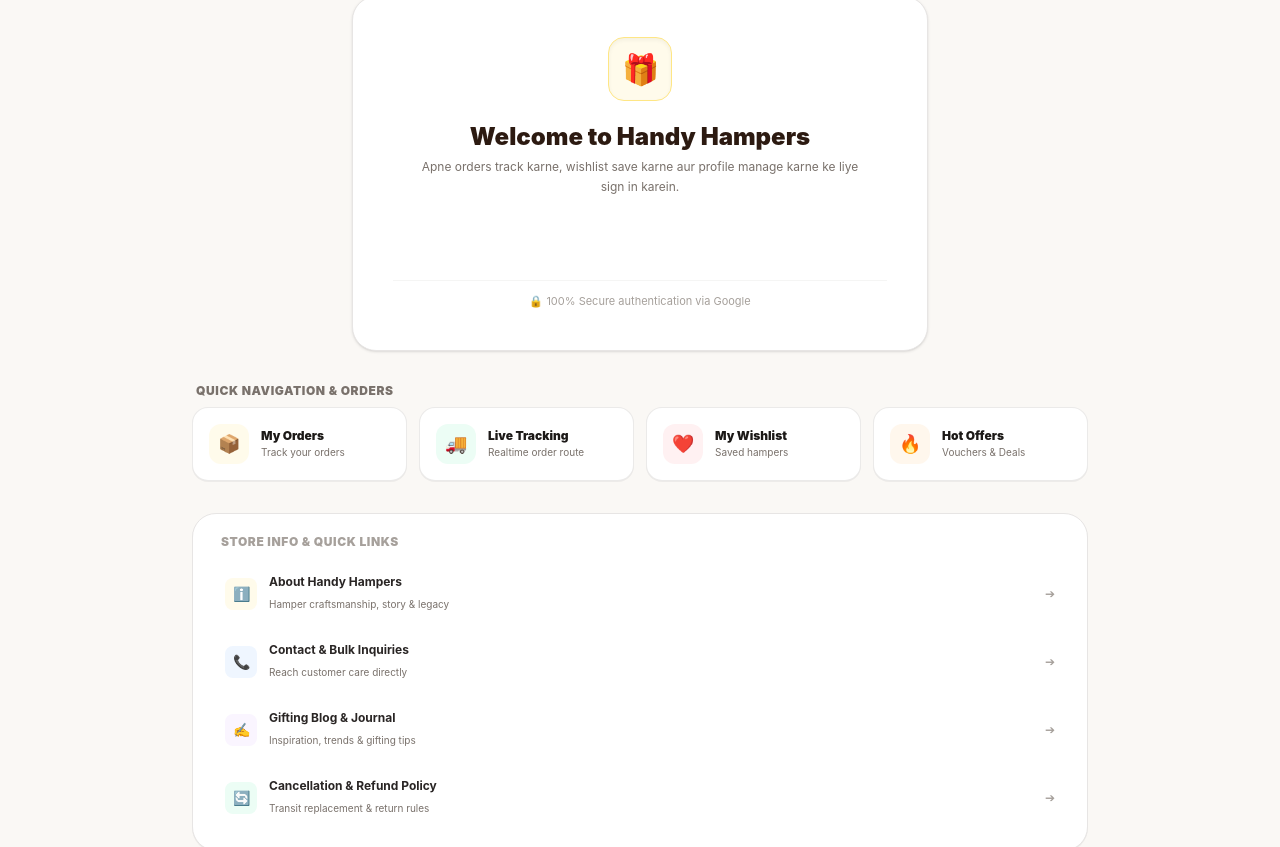
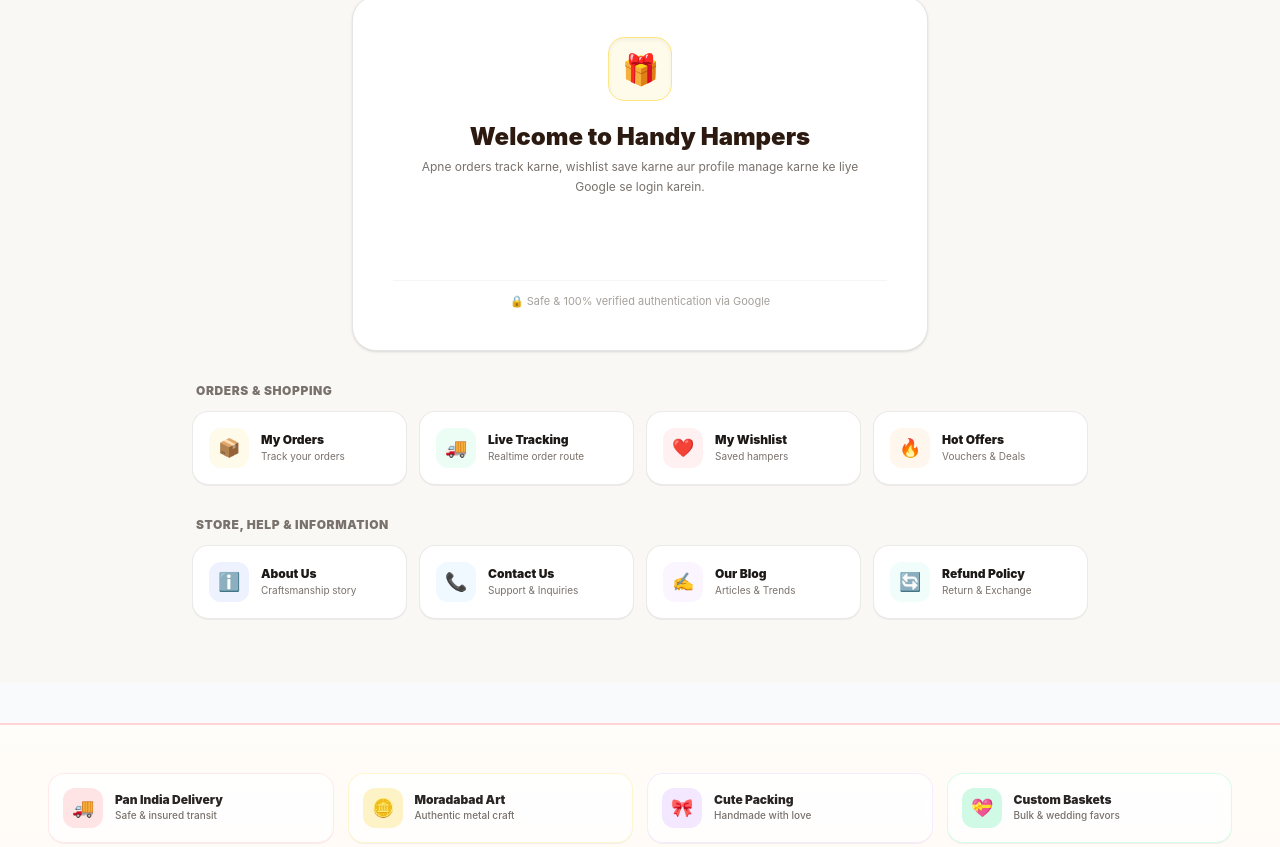
Before and after one commit to zubairbilal84-dev/handy-hampers-frontend, a React (Vite) app: page /my-account in a window 1280 px wide. Shown: the part 223-1070 px from the top of the page. Built offline with nearby package versions, Linux system fonts and the light colour scheme.

Commit message:
Show account links, blog, about and contact publicly

```diff
--- a/src/pages/MyAccountPage.jsx
+++ b/src/pages/MyAccountPage.jsx
@@ -16,7 +16,6 @@
     joinedDate: 'October 2026'
   });
 
-  // Check saved session in LocalStorage
   useEffect(() => {
     const saved = localStorage.getItem('handyUser');
     if (saved) {
@@ -34,7 +33,6 @@
     }
   }, []);
 
-  // Google OAuth Success Handler
   const handleGoogleSuccess = async (credentialResponse) => {
     try {
       setGoogleLoading(true);
@@ -48,7 +46,6 @@
         joinedDate: new Date().toLocaleDateString('en-US', { month: 'long', year: 'numeric' })
       };
 
-      // Cart transfer to user specific key on login
       const targetUserKey = `handy_cart_${decoded.email}`;
       try {
         const guestCart = localStorage.getItem('cart');
@@ -59,7 +56,6 @@
         console.error('Cart transfer error:', cErr);
       }
 
-      // Sync user data with MongoDB Backend
       try {
         const res = await fetch('https://handy-hampers.onrender.com/api/auth/google', {
           method: 'POST',
@@ -113,9 +109,9 @@
       </div>
 
       <div className="py-6 md:py-16 px-4 lg:px-10">
-        <div className="max-w-4xl mx-auto space-y-6 md:space-y-8">
+        <div className="max-w-4xl mx-auto space-y-8">
 
-          {/* ================= 1. AUTH HEADER: LOGIN CARD YA LOGGED IN PROFILE ================= */}
+          {/* ================= 1. AUTH / PROFILE SECTION ================= */}
           {!isLoggedIn ? (
             <div className="bg-white rounded-3xl p-8 md:p-10 border border-stone-200 shadow-sm text-center max-w-xl mx-auto space-y-5">
               <div className="w-16 h-16 rounded-2xl bg-amber-50 text-amber-700 flex items-center justify-center text-3xl mx-auto shadow-inner border border-amber-200">
@@ -125,11 +121,10 @@
               <div className="space-y-1">
                 <h2 className="text-2xl font-black text-[#2C1A11]">Welcome to Handy Hampers</h2>
                 <p className="text-xs text-stone-500 max-w-md mx-auto leading-relaxed">
-                  Apne orders track karne, wishlist save karne aur profile manage karne ke liye sign in karein.
+                  Apne orders track karne, wishlist save karne aur profile manage karne ke liye Google se login karein.
                 </p>
               </div>
 
-              {/* Google One-Tap Login Button */}
               <div className="pt-1 flex flex-col items-center justify-center">
                 {googleLoading ? (
                   <div className="text-xs font-bold text-amber-700 animate-pulse py-2">
@@ -150,7 +145,7 @@
               </div>
 
               <div className="pt-3 border-t border-stone-100 text-[11px] text-stone-400">
-                🔒 100% Secure authentication via Google
+                🔒 Safe & 100% verified authentication via Google
               </div>
             </div>
           ) : (
@@ -201,10 +196,10 @@
             </div>
           )}
 
-          {/* ================= 2. QUICK NAVIGATION TILES (Always Visible) ================= */}
-          <div className="space-y-2">
+          {/* ================= 2. ORDER & SHOPPING BUTTONS (Always Visible) ================= */}
+          <div className="space-y-3">
             <h3 className="text-xs font-black uppercase tracking-wider text-stone-500 px-1">
-              Quick Navigation & Orders
+              Orders & Shopping
             </h3>
             <div className="grid grid-cols-2 sm:grid-cols-4 gap-3">
               <Link
@@ -261,79 +256,64 @@
             </div>
           </div>
 
-          {/* ================= 3. STORE SERVICES, ABOUT & POLICIES (Always Visible) ================= */}
-          <div className="bg-white rounded-3xl p-5 border border-stone-200 shadow-2xs space-y-1">
-            <h3 className="text-xs font-black uppercase tracking-wider text-stone-400 px-2 pb-2">
-              Store Info & Quick Links
+          {/* ================= 3. DISCOVER & SUPPORT BUTTONS (Always Visible) ================= */}
+          <div className="space-y-3">
+            <h3 className="text-xs font-black uppercase tracking-wider text-stone-500 px-1">
+              Store, Help & Information
             </h3>
-
-            {/* About Page Link */}
+            <div className="grid grid-cols-2 sm:grid-cols-4 gap-3">
               <Link
                 to="/about"
-              className="flex items-center justify-between p-3 rounded-xl hover:bg-stone-50 transition-colors group"
+                className="bg-white p-4 rounded-2xl border border-stone-200/80 shadow-2xs hover:shadow-md transition-all flex items-center gap-3 group"
               >
-              <div className="flex items-center gap-3">
-                <span className="w-8 h-8 rounded-lg bg-amber-50 text-amber-800 flex items-center justify-center text-sm">
+                <span className="w-10 h-10 rounded-xl bg-indigo-50 text-indigo-700 flex items-center justify-center text-lg shrink-0 group-hover:scale-110 transition-transform">
                   ℹ️
                 </span>
                 <div>
-                  <span className="text-xs font-bold text-stone-800 block">About Handy Hampers</span>
-                  <span className="text-[10px] text-stone-500">Hamper craftsmanship, story & legacy</span>
+                  <h4 className="text-xs font-black text-stone-900 leading-tight">About Us</h4>
+                  <p className="text-[10px] text-stone-500 mt-0.5">Craftsmanship story</p>
                 </div>
-              </div>
-              <span className="text-xs text-stone-400 group-hover:translate-x-1 transition-transform">➔</span>
               </Link>
 
-            {/* Contact Page Link */}
               <Link
                 to="/contact"
-              className="flex items-center justify-between p-3 rounded-xl hover:bg-stone-50 transition-colors group"
+                className="bg-white p-4 rounded-2xl border border-stone-200/80 shadow-2xs hover:shadow-md transition-all flex items-center gap-3 group"
               >
-              <div className="flex items-center gap-3">
-                <span className="w-8 h-8 rounded-lg bg-blue-50 text-blue-700 flex items-center justify-center text-sm">
+                <span className="w-10 h-10 rounded-xl bg-sky-50 text-sky-700 flex items-center justify-center text-lg shrink-0 group-hover:scale-110 transition-transform">
                   📞
                 </span>
                 <div>
-                  <span className="text-xs font-bold text-stone-800 block">Contact & Bulk Inquiries</span>
-                  <span className="text-[10px] text-stone-500">Reach customer care directly</span>
+                  <h4 className="text-xs font-black text-stone-900 leading-tight">Contact Us</h4>
+                  <p className="text-[10px] text-stone-500 mt-0.5">Support & Inquiries</p>
                 </div>
-              </div>
-              <span className="text-xs text-stone-400 group-hover:translate-x-1 transition-transform">➔</span>
               </Link>
 
-            {/* Blog Page Link */}
               <Link
                 to="/blog"
-              className="flex items-center justify-between p-3 rounded-xl hover:bg-stone-50 transition-colors group"
+                className="bg-white p-4 rounded-2xl border border-stone-200/80 shadow-2xs hover:shadow-md transition-all flex items-center gap-3 group"
               >
-              <div className="flex items-center gap-3">
-                <span className="w-8 h-8 rounded-lg bg-purple-50 text-purple-700 flex items-center justify-center text-sm">
+                <span className="w-10 h-10 rounded-xl bg-purple-50 text-purple-700 flex items-center justify-center text-lg shrink-0 group-hover:scale-110 transition-transform">
                   ✍️
                 </span>
                 <div>
-                  <span className="text-xs font-bold text-stone-800 block">Gifting Blog & Journal</span>
-                  <span className="text-[10px] text-stone-500">Inspiration, trends & gifting tips</span>
+                  <h4 className="text-xs font-black text-stone-900 leading-tight">Our Blog</h4>
+                  <p className="text-[10px] text-stone-500 mt-0.5">Articles & Trends</p>
                 </div>
-              </div>
-              <span className="text-xs text-stone-400 group-hover:translate-x-1 transition-transform">➔</span>
               </Link>
 
-            {/* Refund Policy Link */}
               <Link
                 to="/refund-policy"
-              className="flex items-center justify-between p-3 rounded-xl hover:bg-stone-50 transition-colors group"
+                className="bg-white p-4 rounded-2xl border border-stone-200/80 shadow-2xs hover:shadow-md transition-all flex items-center gap-3 group"
               >
-              <div className="flex items-center gap-3">
-                <span className="w-8 h-8 rounded-lg bg-emerald-50 text-emerald-700 flex items-center justify-center text-sm">
+                <span className="w-10 h-10 rounded-xl bg-teal-50 text-teal-700 flex items-center justify-center text-lg shrink-0 group-hover:scale-110 transition-transform">
                   🔄
                 </span>
                 <div>
-                  <span className="text-xs font-bold text-stone-800 block">Cancellation & Refund Policy</span>
-                  <span className="text-[10px] text-stone-500">Transit replacement & return rules</span>
+                  <h4 className="text-xs font-black text-stone-900 leading-tight">Refund Policy</h4>
+                  <p className="text-[10px] text-stone-500 mt-0.5">Return & Exchange</p>
                 </div>
+              </Link>
             </div>
-              <span className="text-xs text-stone-400 group-hover:translate-x-1 transition-transform">➔</span>
-            </Link>
           </div>
 
         </div>
```
Lines whose indentation alone changed are shown as unchanged.
